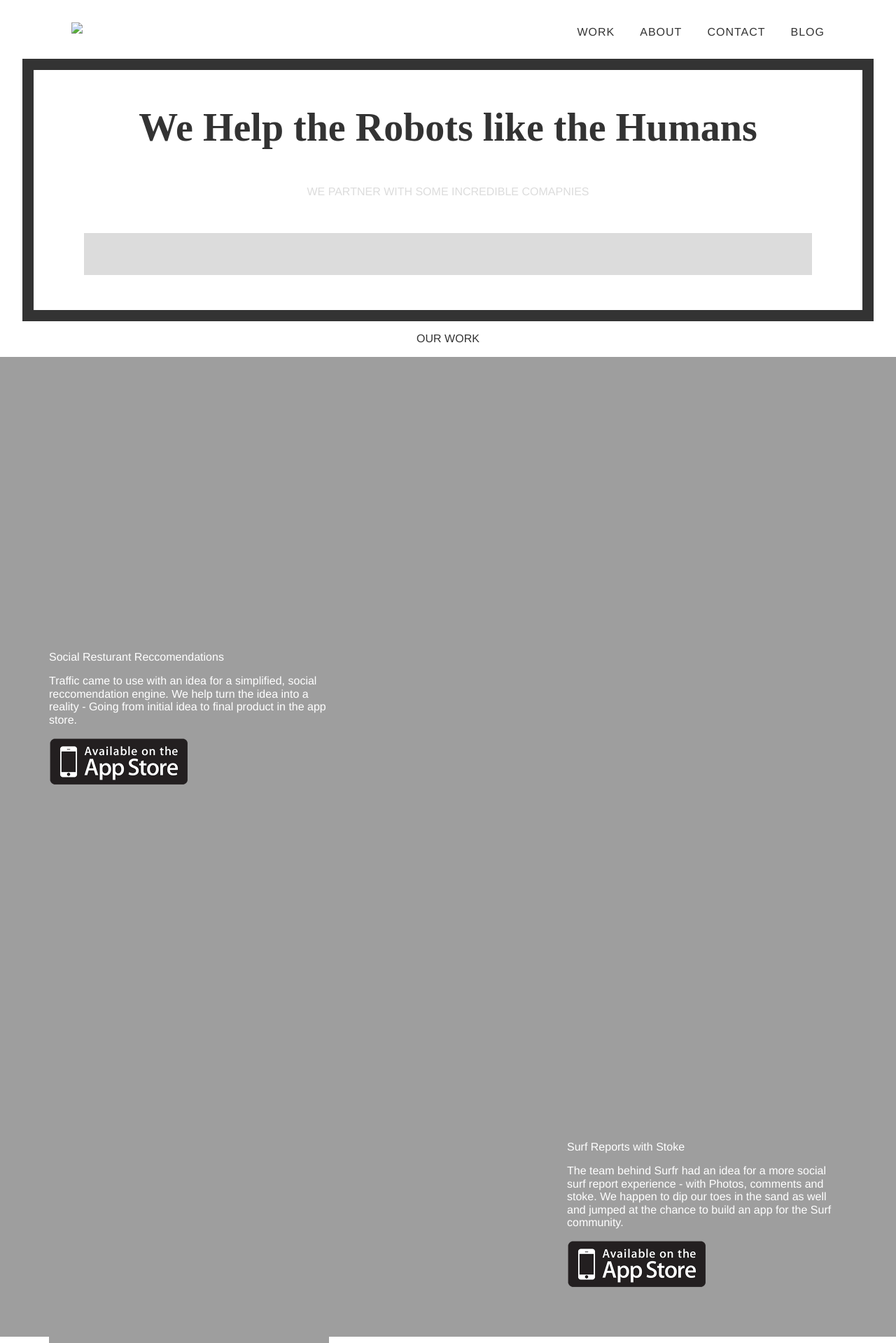
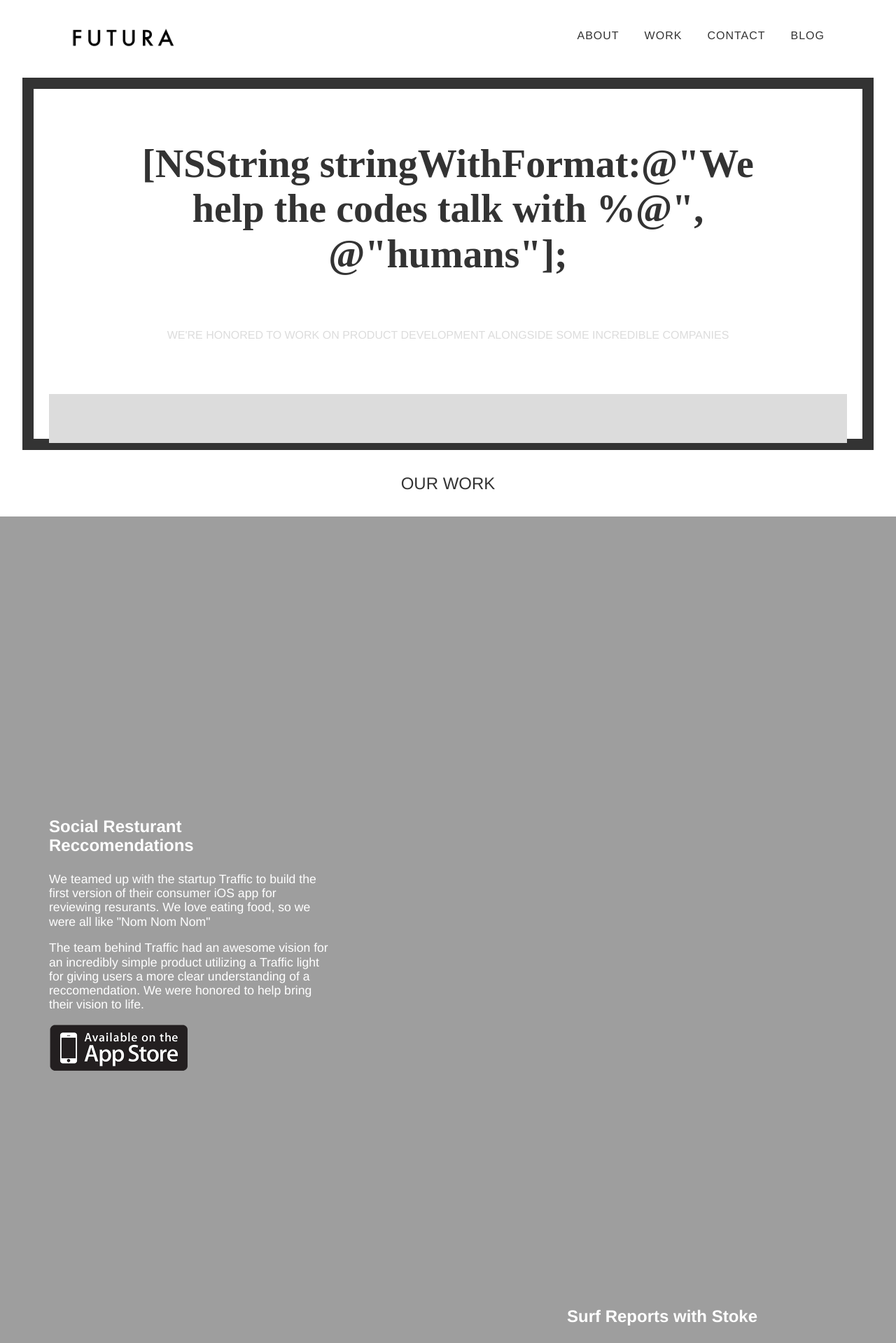
Before and after one commit to FuturaIO/futuraio.github.com, a Jekyll site: the page built from index.html, in a window 1280 px wide. Shown: the top 1919 px of the page at 70% size. Built offline with Jekyll 4.4.1, drawn with Linux system fonts in a browser that asks for light colours; nearby versions of some CDN libraries; library files that are not in the unit come from our copies; Markdown is read by kramdown in place of the engine named in the settings; some of the changed text lies outside the part shown.

Commit message:
updated blog, fixed logo.png, added favicon, etc

```diff
--- a/_layouts/default.html
+++ b/_layouts/default.html
@@ -4,7 +4,7 @@
         <meta charset="utf-8">
         <title>{{ page.title }}</title>
         <meta name="viewport" content="width=device-width, initial-scale=1.0">
-        <link rel "shortcut icon" href="/assets/icon.png">
+        <link rel "shortcut icon" href="/assets/img/favicon.ico">
         <link rel="stylesheet" type="text/css" href="/components/normalize-css/normalize.css">
         <link rel="stylesheet" type="text/css" href="/assets/css/style.css">
         <script type="text/javascript" src="//use.typekit.net/jgm8isd.js"></script>
@@ -15,8 +15,8 @@
             <div class="container">
                 <a href="/" title="Futura IO"><img src="/assets/img/logo.png" class="logo"></a>
     			<nav>
-    				<a href="/#work">Work</a>
     				<a href="/#about">About</a>
+                    <a href="/#work">Work</a>
                     <a href="/#contact">Contact</a>
     				<a href="/blog">Blog</a>
     			</nav>
@@ -25,5 +25,12 @@
 		<main>
         	{{ content }}
         </main>
+        <footer id="contact">
+          <div class="container">
+            <p class="ctitle">We're always looking for new partnerships - Don't hesitate to get in touch</p>
+            <a class="btn">Email Us</a>
+            <i class="github"><i class="twitter"><i class="quora"><i class="">
+          </div>
+        </footer>
     </body>
 </html>
--- a/assets/css/style.css
+++ b/assets/css/style.css
@@ -1,5 +1,12 @@
 body {
 	background: #fff;
+}
+
+::selection {
+	background: #ffb7b7; /* Safari */
+	}
+::-moz-selection {
+	background: #ffb7b7; /* Firefox */
 }
 
 p, a {
@@ -18,7 +25,7 @@
 
 header nav {
 	float: right;
-	padding-top: 5px;
+	padding-top: 10px;
 	margin-right: 2em;
 }
 
@@ -52,6 +59,7 @@
 	background: #fff;
 	border: 1em solid #333;
 	margin: 0 2em;
+	height: 500px;
 }
 
 #about p {
@@ -65,13 +73,13 @@
 	font-size: 3.5em;
 	text-align: center;
 	color: #333;
-	margin: 50px;
+	margin: 75px;
 }
 
 .partner {
 	background: #dcdcdc;
-	margin: 50px;
-	padding: 30px;
+	margin: 75px 0;
+	padding: 35px;
 }
 
 /*************************
@@ -92,6 +100,8 @@
 	text-align: center;
 	text-transform: uppercase;
 	font-family: "freight-sans-pro", helvetica, sans-serif;
+	font-size: 1.5em;
+	padding: 10px;
 }
 
 #traffic {
@@ -102,6 +112,12 @@
 
 #traffic p {
 	color: #fff;
+	font-size: 1.1em;
+}
+
+#traffic .ttitle {
+	font-size: 1.5em;
+	font-weight: bold;
 }
 
 #surfr {
@@ -111,11 +127,17 @@
 }
 
 #surfr p {
+	font-size: 1.1em;
 	color: #fff;
 }
 
 #surfr .info {
 	float: right;
+}
+
+#surfr .stitle {
+	font-size: 1.5em;
+	font-weight: bold;
 }
 
 /*************************
@@ -138,12 +160,24 @@
 #blog {
 	background: #fff;
 	font-family: "freight-sans-pro", helvetica neue, sans-serif;
+	padding-bottom: 100px;
+}
+
+article {
+	text-align: center;
 }
 
 #blog article a {
 	font-family: "athelas", georiga, serif;
 	font-size: 2em;
 	color: #323232;
+	font-weight: bold;
+	text-decoration: none;
+}
+#blog article a:hover {
+	color: #111;
+	border-bottom: 3px solid #111;
+	padding-bottom: 3px;
 }
 
 #blog article p {
--- a/blog/index.html
+++ b/blog/index.html
@@ -6,8 +6,9 @@
 <section id="blog" class="container">
 	{% for post in site.posts %}
 		<article>
-		    {{ post.date | date: "%B %e, %Y" }}
 		    <a href="{{ post.url }}">{{ post.title }}</a>
+        <br/>
+        <p>{{ post.date | date: "%B %e, %Y" }}</p>
 		</article>
 	{% endfor %}
 </section>
--- a/index.html
+++ b/index.html
@@ -5,8 +5,8 @@
 
 <section id="about">
   <div class="container">
-    <h1>We Help the Robots like the Humans</h1>
-    <p>We partner with some incredible comapnies</p>
+    <h1>[NSString stringWithFormat:@"We help the codes talk with %@", @"humans"];</h1>
+    <p>We're honored to work on Product Development alongside some incredible companies</p>
     <div class="partner"></div>
   </div>
 </section>
@@ -18,8 +18,9 @@
       <div class="info">
         <img class="tlogo" src="/assets/img/traffic_logo@2x.png">
         <p class="ttitle">Social Resturant Reccomendations</p>
-        <p>Traffic came to use with an idea for a simplified, social reccomendation engine. We help turn the idea into a reality - Going from initial idea to final product in the app store.</p>
-        <img class="appStore" src="/assets/img/appStore_badge@2x.png">
+        <p>We teamed up with the startup Traffic to build the first version of their consumer iOS app for reviewing resurants. We love eating food, so we were all like "Nom Nom Nom"</p>
+        <p>The team behind Traffic had an awesome vision for an incredibly simple product utilizing a Traffic light for giving users a more clear understanding of a reccomendation. We were honored to help bring their vision to life.</p>
+        <a href="/"><img class="appStore" src="/assets/img/appStore_badge@2x.png"></a>
       </div>
     </div>
 	</section>
@@ -27,9 +28,8 @@
     <div class="container">
       <div class="info">
         <img class="slogo" src="/assets/img/surfr_logo@2x.png">
-        <p class="ttitle">Surf Reports with Stoke</p>
-        <p>The team behind Surfr had an idea for a more social surf report experience - with Photos, comments and stoke. We happen to dip our toes in the sand as well and jumped at the chance to build an app for the Surf community.</p>
-        <img class="appStore" src="/assets/img/appStore_badge@2x.png">
+        <p class="stitle">Surf Reports with Stoke</p>
+        <p>The team behind Surfr had an idea for a more social surf report experience - with photos, comments and of course, thowing the Shaka all over the place. We happen to love dodging barrels ourselves and were "stoked" to start build Surfr.</p>
       </div>
     </div>
 	</section>
@@ -51,13 +51,3 @@
     </div>
   </div>
 </section>
-
-<section id="contact">
-  <div class="container">
-    <p class="ctitle">We're always looking for new partnerships - Don't hesitate to get in touch</p>
-    <a class="btn">Email Us</a>
-    <i class="github"><i class="twitter"><i class="quora"><i class="">
-  </div>
-</section>
-
-<footer></footer>
```
Also changed, not shown: assets/img/favicon.ico (added), assets/img/logo.png.
